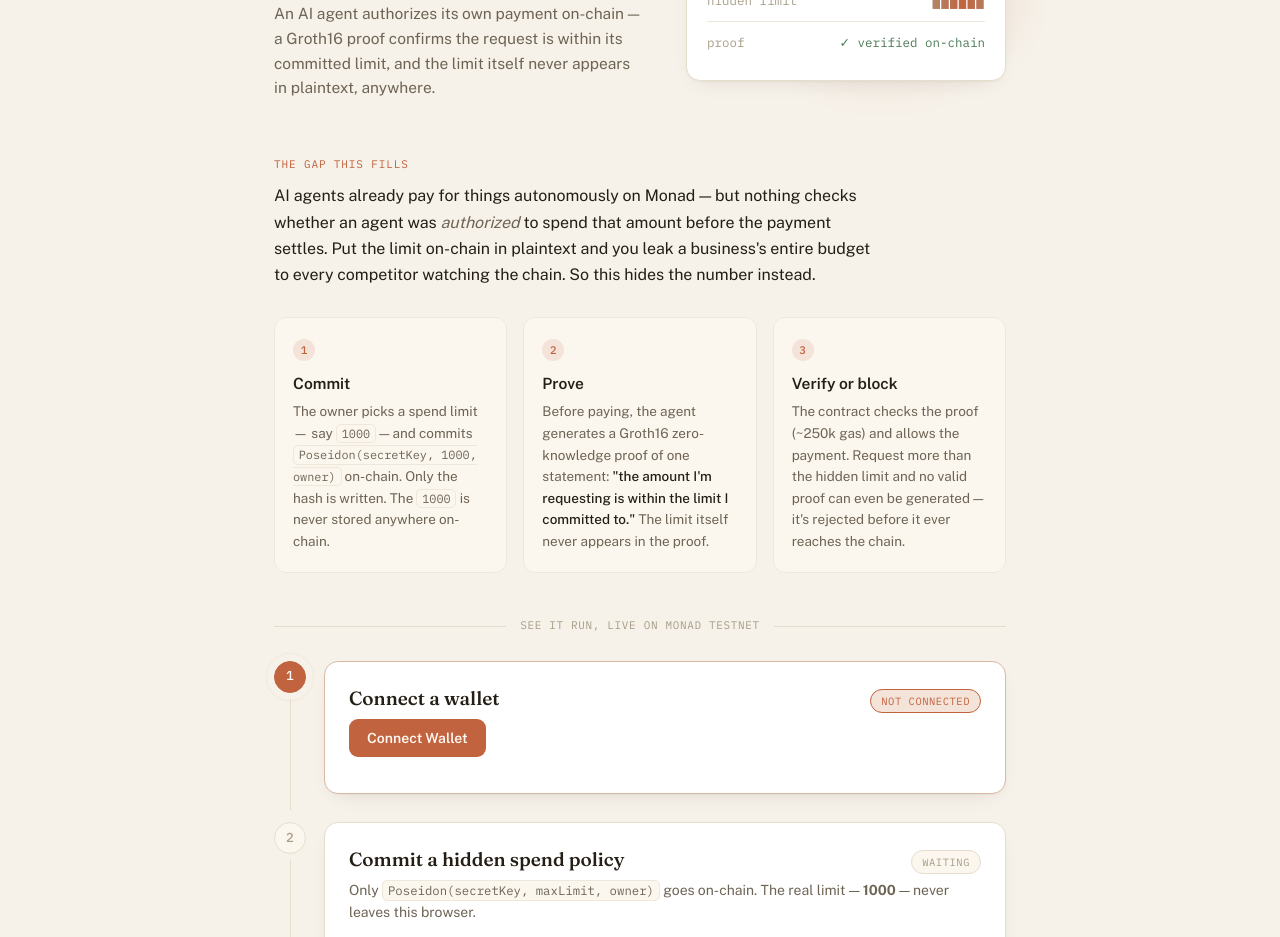
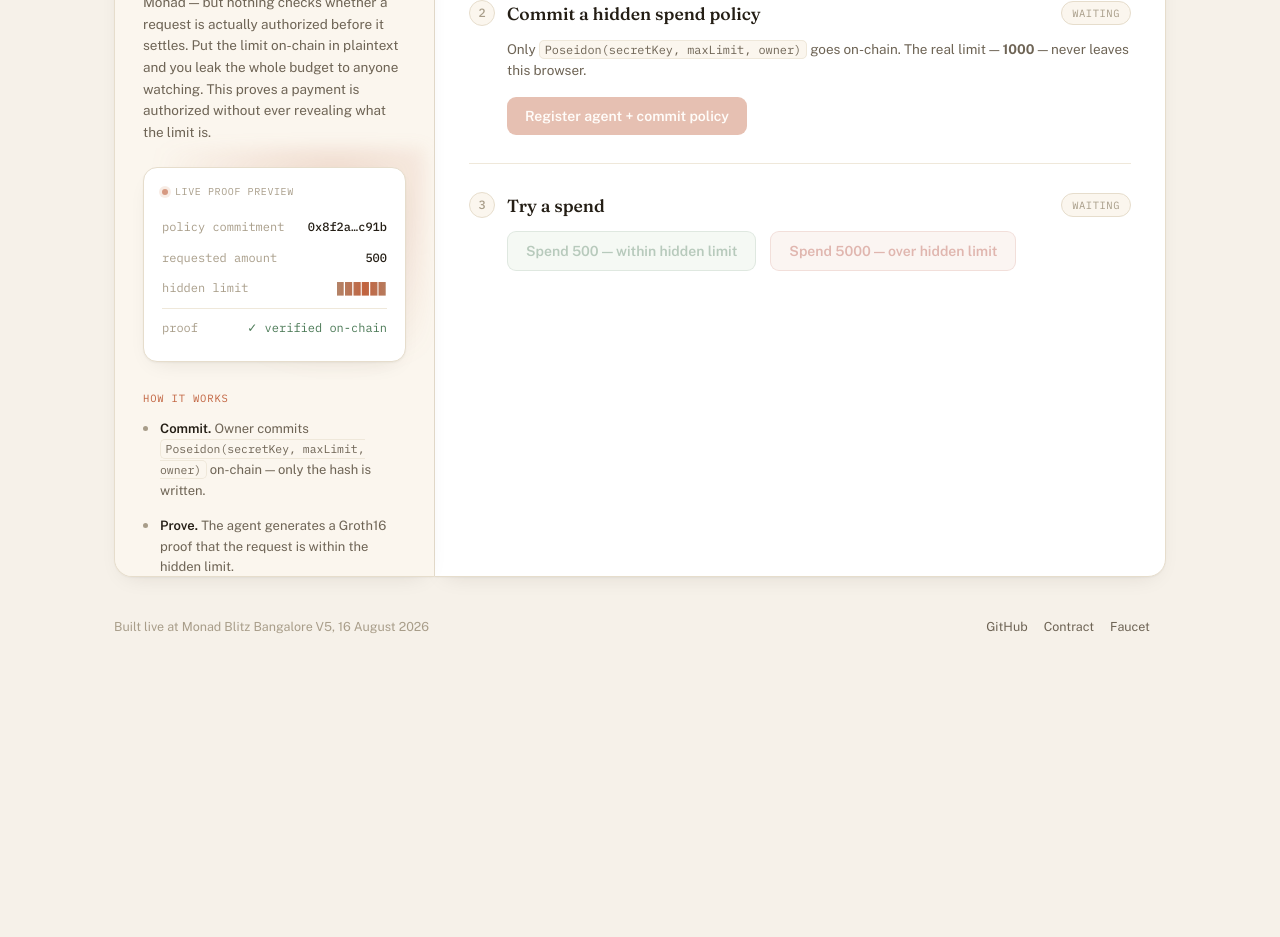
Before and after one commit to JMadhan1/Monad_blitz, a website with bundled scripts: page public/index.html in a window 1280 px wide. Shown: the part 277-1214 px from the top of the page. After the commit the page ends 973 px from the top, so only its background shows below. Built offline with nearby package versions, Linux system fonts and the light colour scheme; a script that the page names is missing.

Commit message:
Rebuild UI as a two-pane app shell instead of a scrolling landing page
Replace the stacked-cards/scroll layout with a persistent bounded
app frame: sticky context panel (hero, live-proof ledger card,
condensed how-it-works) on the left, unified console panel (the
actual 3-step flow, no longer separate floating cards) on the right.
Matches the shape of real dApp UIs (Uniswap/Safe-style) instead of a
marketing page. All functional element IDs left untouched — zero
change to app.js, verified nothing broke.

```diff
--- a/public/index.html
+++ b/public/index.html
@@ -33,15 +33,12 @@
     </div>
   </header>
 
-  <main class="wrap">
-    <section class="hero">
-      <div class="hero-grid">
-        <div class="hero-copy">
+  <main class="app-shell">
+    <aside class="about-pane">
       <h1>Prove you can afford it.<br />Reveal nothing.</h1>
-          <p class="hero-sub">An AI agent authorizes its own payment on-chain — a Groth16 proof confirms the request is within its committed limit, and the limit itself never appears in plaintext, anywhere.</p>
-        </div>
-        <div class="hero-visual" aria-hidden="true">
-          <div class="ledger-card">
+      <p class="hero-sub">AI agents already pay autonomously on Monad — but nothing checks whether a request is actually authorized before it settles. Put the limit on-chain in plaintext and you leak the whole budget to anyone watching. This proves a payment is authorized without ever revealing what the limit is.</p>
+
+      <div class="ledger-card" aria-hidden="true">
         <div class="ledger-head"><span class="ledger-dot"></span>live proof preview</div>
         <div class="ledger-row">
           <span class="ledger-label">policy commitment</span>
@@ -61,85 +58,65 @@
           <span class="ledger-value ledger-pass">✓ verified on-chain</span>
         </div>
       </div>
+
+      <div class="about-steps" id="how-it-works">
+        <p class="explainer-kicker">How it works</p>
+        <ol class="about-steps-list">
+          <li><strong>Commit.</strong> Owner commits <code>Poseidon(secretKey, maxLimit, owner)</code> on-chain — only the hash is written.</li>
+          <li><strong>Prove.</strong> The agent generates a Groth16 proof that the request is within the hidden limit.</li>
+          <li><strong>Verify or block.</strong> The contract checks the proof. An over-limit request can't even produce one — it never reaches the chain.</li>
+        </ol>
       </div>
-      </div>
-    </section>
+    </aside>
 
-    <section class="explainer" id="how-it-works">
-      <p class="explainer-kicker">The gap this fills</p>
-      <p class="explainer-lead">AI agents already pay for things autonomously on Monad — but nothing checks whether an agent was <em>authorized</em> to spend that amount before the payment settles. Put the limit on-chain in plaintext and you leak a business's entire budget to every competitor watching the chain. So this hides the number instead.</p>
-
-      <div class="explainer-grid">
-        <div class="explainer-card">
-          <span class="explainer-mark">1</span>
-          <h3>Commit</h3>
-          <p>The owner picks a spend limit — say <code>1000</code> — and commits <code>Poseidon(secretKey, 1000, owner)</code> on-chain. Only the hash is written. The <code>1000</code> is never stored anywhere on-chain.</p>
-        </div>
-        <div class="explainer-card">
-          <span class="explainer-mark">2</span>
-          <h3>Prove</h3>
-          <p>Before paying, the agent generates a Groth16 zero-knowledge proof of one statement: <em>"the amount I'm requesting is within the limit I committed to."</em> The limit itself never appears in the proof.</p>
-        </div>
-        <div class="explainer-card">
-          <span class="explainer-mark">3</span>
-          <h3>Verify or block</h3>
-          <p>The contract checks the proof (~250k gas) and allows the payment. Request more than the hidden limit and no valid proof can even be generated — it's rejected before it ever reaches the chain.</p>
-        </div>
-      </div>
-    </section>
-
-    <div class="section-divider">
-      <span>See it run, live on Monad Testnet</span>
-    </div>
-
-    <section class="stage" data-state="active" id="stage1">
-      <div class="stage-rail">
-        <span class="stage-num">1</span>
-        <span class="stage-connector"></span>
-      </div>
-      <div class="stage-body">
-        <div class="stage-head">
+    <section class="console-pane">
+      <div class="console-panel">
+        <div class="console-step" data-state="active" id="stage1">
+          <div class="console-step-head">
+            <span class="step-badge">1</span>
             <h2>Connect a wallet</h2>
             <span class="pill" id="stage1Pill">not connected</span>
           </div>
+          <div class="console-step-body">
             <div class="stage-row">
               <button id="connectBtn" class="btn btn-primary">Connect Wallet</button>
               <span id="account" class="mono account-addr"></span>
             </div>
             <div class="contract-info" id="contractRow"></div>
           </div>
-    </section>
+        </div>
 
-    <section class="stage" data-state="idle" id="stage2">
-      <div class="stage-rail">
-        <span class="stage-num">2</span>
-        <span class="stage-connector"></span>
-      </div>
-      <div class="stage-body">
-        <div class="stage-head">
+        <div class="console-divider"></div>
+
+        <div class="console-step" data-state="idle" id="stage2">
+          <div class="console-step-head">
+            <span class="step-badge">2</span>
             <h2>Commit a hidden spend policy</h2>
             <span class="pill" id="stage2Pill">waiting</span>
           </div>
+          <div class="console-step-body">
             <p class="stage-hint">Only <code>Poseidon(secretKey, maxLimit, owner)</code> goes on-chain. The real limit — <strong>1000</strong> — never leaves this browser.</p>
             <button id="setupBtn" class="btn btn-primary" disabled>Register agent + commit policy</button>
             <pre id="setupLog" class="console" data-empty="true"></pre>
           </div>
-    </section>
+        </div>
 
-    <section class="stage" data-state="idle" id="stage3">
-      <div class="stage-rail">
-        <span class="stage-num">3</span>
-      </div>
-      <div class="stage-body">
-        <div class="stage-head">
+        <div class="console-divider"></div>
+
+        <div class="console-step" data-state="idle" id="stage3">
+          <div class="console-step-head">
+            <span class="step-badge">3</span>
             <h2>Try a spend</h2>
             <span class="pill" id="stage3Pill">waiting</span>
           </div>
+          <div class="console-step-body">
             <div class="stage-row">
               <button id="passBtn" class="btn btn-good" disabled>Spend 500 — within hidden limit</button>
               <button id="failBtn" class="btn btn-bad" disabled>Spend 5000 — over hidden limit</button>
             </div>
             <pre id="spendLog" class="console" data-empty="true"></pre>
+          </div>
+        </div>
       </div>
     </section>
   </main>
--- a/public/style.css
+++ b/public/style.css
@@ -172,50 +172,64 @@ code {
   box-shadow: 0 0 0 3px var(--good-bg);
 }
 
-/* ---- layout ---------------------------------------------------- */
-.wrap { max-width: 780px; margin: 0 auto; padding: 56px 24px 40px; position: relative; z-index: 1; }
+/* ---- app shell -------------------------------------------------------- */
+.app-shell {
+  display: grid;
+  grid-template-columns: 320px 1fr;
+  max-width: 1100px;
+  margin: 32px auto 40px;
+  padding: 0 24px;
+  position: relative;
+  z-index: 1;
+}
 
-/* ---- hero -------------------------------------------------------- */
-.hero { margin-bottom: 56px; }
-.hero-grid {
-  display: grid;
-  grid-template-columns: 1.15fr 1fr;
-  gap: 44px;
-  align-items: center;
+.about-pane {
+  background: var(--surface-2);
+  border: 1px solid var(--border);
+  border-right: none;
+  border-radius: 18px 0 0 18px;
+  padding: 32px 28px;
+  position: sticky;
+  top: 24px;
+  align-self: start;
+  max-height: calc(100vh - 48px);
+  overflow-y: auto;
+  box-shadow: var(--shadow);
+  z-index: 1;
 }
-.hero h1 {
-  font-size: clamp(30px, 4.4vw, 40px);
+.about-pane h1 {
+  font-size: clamp(23px, 2.4vw, 28px);
   font-weight: 550;
-  letter-spacing: -0.015em;
-  line-height: 1.12;
+  letter-spacing: -0.01em;
+  line-height: 1.18;
 }
 .hero-sub {
   color: var(--ink-dim);
-  font-size: 15.5px;
-  max-width: 42ch;
-  margin: 18px 0 0;
+  font-size: 13.5px;
+  margin: 14px 0 24px;
   line-height: 1.6;
 }
 
-/* ---- hero ledger visual -------------------------------------------------------- */
-.hero-visual { position: relative; }
-.hero-visual::before {
-  content: "";
-  position: absolute;
-  inset: -30px;
-  background: radial-gradient(circle at 60% 30%, color-mix(in srgb, var(--accent) 22%, transparent), transparent 65%);
-  filter: blur(8px);
-  z-index: -1;
-}
+/* ---- ledger card -------------------------------------------------------- */
 .ledger-card {
+  position: relative;
   background: var(--surface);
   border: 1px solid var(--border);
   border-radius: 14px;
-  padding: 18px 20px 20px;
+  padding: 16px 18px 18px;
   box-shadow: var(--shadow);
   font-family: "IBM Plex Mono", monospace;
   animation: card-rise 0.6s cubic-bezier(0.16, 1, 0.3, 1) backwards;
   animation-delay: 0.1s;
+  margin-bottom: 28px;
+}
+.ledger-card::before {
+  content: "";
+  position: absolute;
+  inset: -20px;
+  background: radial-gradient(circle at 70% 20%, color-mix(in srgb, var(--accent) 18%, transparent), transparent 65%);
+  filter: blur(8px);
+  z-index: -1;
 }
 @keyframes card-rise {
   from { opacity: 0; transform: translateY(10px); }
@@ -225,11 +239,11 @@ code {
   display: flex;
   align-items: center;
   gap: 7px;
-  font-size: 10.5px;
+  font-size: 10px;
   text-transform: uppercase;
   letter-spacing: 0.06em;
   color: var(--ink-faint);
-  margin-bottom: 14px;
+  margin-bottom: 12px;
 }
 .ledger-dot {
   width: 6px;
@@ -247,9 +261,9 @@ code {
   display: flex;
   justify-content: space-between;
   align-items: baseline;
-  gap: 12px;
-  font-size: 12.5px;
-  padding: 7px 0;
+  gap: 10px;
+  font-size: 12px;
+  padding: 6px 0;
   font-variant-numeric: tabular-nums;
 }
 .ledger-label { color: var(--ink-faint); }
@@ -270,90 +284,41 @@ code {
 .ledger-result .ledger-value { font-weight: 400; }
 .ledger-pass { color: var(--good); }
 
-/* ---- explainer -------------------------------------------------------- */
-.explainer { margin-bottom: 44px; }
+/* ---- about steps -------------------------------------------------------- */
 .explainer-kicker {
   font-family: "IBM Plex Mono", monospace;
-  font-size: 11px;
+  font-size: 10.5px;
   text-transform: uppercase;
   letter-spacing: 0.08em;
   color: var(--accent);
-  margin: 0 0 10px;
+  margin: 0 0 12px;
 }
-.explainer-lead {
-  font-size: 16px;
-  line-height: 1.65;
-  color: var(--ink);
-  max-width: 62ch;
-  margin: 0 0 28px;
+.about-steps-list {
+  list-style: none;
+  margin: 0;
+  padding: 0;
+  display: flex;
+  flex-direction: column;
+  gap: 14px;
 }
-.explainer-lead em { color: var(--ink-dim); font-style: italic; }
-
-.explainer-grid {
-  display: grid;
-  grid-template-columns: repeat(3, 1fr);
-  gap: 16px;
-}
-.explainer-card {
-  background: var(--surface-2);
-  border: 1px solid var(--border-soft);
-  border-radius: 12px;
-  padding: 18px 18px 20px;
-}
-.explainer-mark {
-  display: inline-flex;
-  align-items: center;
-  justify-content: center;
-  width: 22px;
-  height: 22px;
-  border-radius: 50%;
-  background: var(--accent-wash);
-  color: var(--accent);
-  font-family: "IBM Plex Mono", monospace;
-  font-size: 11px;
-  font-weight: 500;
-  margin-bottom: 10px;
-}
-.explainer-card h3 {
-  font-size: 15.5px;
-  font-weight: 600;
-  font-family: "Public Sans", sans-serif;
-  margin: 0 0 6px;
-  color: var(--ink);
-}
-.explainer-card p {
-  font-size: 13.5px;
+.about-steps-list li {
+  font-size: 13px;
   line-height: 1.6;
   color: var(--ink-dim);
-  margin: 0;
+  padding-left: 17px;
+  position: relative;
 }
-.explainer-card em { color: var(--ink); font-style: normal; font-weight: 500; }
-
-.section-divider {
-  display: flex;
-  align-items: center;
-  gap: 14px;
-  margin: 0 0 26px;
+.about-steps-list li::before {
+  content: "";
+  position: absolute;
+  left: 0;
+  top: 7px;
+  width: 5px;
+  height: 5px;
+  border-radius: 50%;
+  background: var(--ink-faint);
 }
-.section-divider::before,
-.section-divider::after {
-  content: "";
-  flex: 1;
-  height: 1px;
-  background: var(--border);
-}
-.section-divider span {
-  font-family: "IBM Plex Mono", monospace;
-  font-size: 11px;
-  text-transform: uppercase;
-  letter-spacing: 0.06em;
-  color: var(--ink-faint);
-  white-space: nowrap;
-}
-
-@media (max-width: 560px) {
-  .explainer-grid { grid-template-columns: 1fr; }
-}
+.about-steps-list li strong { color: var(--ink); font-weight: 600; }
 
 /* ---- wallet picker -------------------------------------------------------- */
 .wallet-picker-overlay {
@@ -415,43 +380,53 @@ code {
 }
 .wallet-picker-cancel:hover { color: var(--ink-dim); }
 
-/* ---- stage cards -------------------------------------------------------- */
-.stage {
+/* ---- console panel (the app itself) -------------------------------------------------------- */
+.console-pane {
+  background: var(--surface);
+  border: 1px solid var(--border);
+  border-radius: 0 18px 18px 0;
+  box-shadow: var(--shadow);
+}
+.console-panel { display: flex; flex-direction: column; }
+.console-step {
+  padding: 28px 34px;
+  transition: background 0.2s ease;
+}
+.console-step:first-child { border-radius: 0 18px 0 0; }
+.console-step:last-child { border-radius: 0 0 18px 0; }
+.console-step[data-state="active"] { background: color-mix(in srgb, var(--accent) 4%, transparent); }
+.console-divider { height: 1px; background: var(--border-soft); margin: 0 34px; }
+
+.console-step-head {
   display: flex;
-  gap: 18px;
-  margin-bottom: 6px;
+  align-items: center;
+  gap: 12px;
+  margin-bottom: 4px;
 }
-.stage-rail {
-  display: flex;
-  flex-direction: column;
-  align-items: center;
-  flex-shrink: 0;
-  width: 32px;
-}
-.stage-num {
-  width: 32px;
-  height: 32px;
+.step-badge {
+  width: 26px;
+  height: 26px;
   border-radius: 50%;
   display: flex;
   align-items: center;
   justify-content: center;
   font-family: "IBM Plex Mono", monospace;
-  font-size: 13px;
+  font-size: 12px;
   font-weight: 500;
   background: var(--surface-2);
   border: 1px solid var(--border);
   color: var(--ink-faint);
+  flex-shrink: 0;
+  position: relative;
   transition: background 0.25s ease, border-color 0.25s ease, color 0.25s ease;
-  position: relative;
-  flex-shrink: 0;
 }
-.stage[data-state="active"] .stage-num,
-.stage[data-state="done"] .stage-num {
+.console-step[data-state="active"] .step-badge,
+.console-step[data-state="done"] .step-badge {
   background: var(--accent);
   border-color: var(--accent);
   color: var(--accent-ink);
 }
-.stage[data-state="active"] .stage-num::after {
+.console-step[data-state="active"] .step-badge::after {
   content: "";
   position: absolute;
   inset: -5px;
@@ -464,32 +439,7 @@ code {
   from { transform: scale(0.85); opacity: 0.6; }
   to { transform: scale(1.25); opacity: 0; }
 }
-.stage-connector {
-  flex: 1;
-  width: 1px;
-  background: var(--border);
-  margin: 6px 0;
-  min-height: 40px;
-}
-.stage-body {
-  flex: 1;
-  background: var(--surface);
-  border: 1px solid var(--border);
-  border-radius: 14px;
-  padding: 22px 24px 24px;
-  margin-bottom: 22px;
-  box-shadow: var(--shadow);
-  transition: border-color 0.2s ease, transform 0.2s ease;
-}
-.stage[data-state="active"] .stage-body { border-color: color-mix(in srgb, var(--accent) 30%, var(--border)); }
-.stage-head {
-  display: flex;
-  align-items: baseline;
-  justify-content: space-between;
-  gap: 12px;
-  margin-bottom: 6px;
-}
-.stage h2 { font-size: 19px; font-weight: 550; }
+.console-step h2 { font-size: 17.5px; font-weight: 550; flex: 1; }
 
 .pill {
   font-family: "IBM Plex Mono", monospace;
@@ -503,14 +453,17 @@ code {
   padding: 3px 10px;
   white-space: nowrap;
   transition: all 0.2s ease;
+  flex-shrink: 0;
 }
-.stage[data-state="active"] .pill { color: var(--accent); border-color: var(--accent); background: var(--accent-wash); }
-.stage[data-state="done"] .pill { color: var(--good); border-color: var(--good); background: var(--good-bg); }
+.console-step[data-state="active"] .pill { color: var(--accent); border-color: var(--accent); background: var(--accent-wash); }
+.console-step[data-state="done"] .pill { color: var(--good); border-color: var(--good); background: var(--good-bg); }
+
+.console-step-body { padding-left: 38px; margin-top: 12px; }
 
 .stage-hint {
   color: var(--ink-dim);
-  font-size: 14px;
-  margin: 4px 0 16px;
+  font-size: 13.5px;
+  margin: 0 0 16px;
   line-height: 1.55;
 }
 
@@ -579,7 +532,7 @@ code {
   justify-content: space-between;
   flex-wrap: wrap;
   gap: 10px;
-  max-width: 780px;
+  max-width: 1100px;
   margin: 24px auto 60px;
   padding: 0 24px;
   color: var(--ink-faint);
@@ -589,11 +542,22 @@ code {
 .foot a:hover { color: var(--accent); }
 .foot-links { display: flex; align-items: center; gap: 16px; }
 
-@media (max-width: 720px) {
-  .hero-grid { grid-template-columns: 1fr; }
-  .hero-visual { max-width: 380px; }
+@media (max-width: 860px) {
+  .app-shell { grid-template-columns: 1fr; margin: 20px auto 30px; padding: 0 16px; }
+  .about-pane {
+    position: static;
+    max-height: none;
+    border-radius: 18px 18px 0 0;
+    border-right: 1px solid var(--border);
+    border-bottom: none;
+  }
+  .console-pane { border-radius: 0 0 18px 18px; }
+  .console-step:first-child { border-radius: 0; }
+  .console-step:last-child { border-radius: 0 0 18px 18px; }
 }
 @media (max-width: 520px) {
-  .stage { gap: 12px; }
-  .stage-body { padding: 18px 16px 20px; }
+  .console-step { padding: 22px 18px; }
+  .console-divider { margin: 0 18px; }
+  .console-step-body { padding-left: 0; }
+  .about-pane { padding: 26px 20px; }
 }
```
Lines whose indentation alone changed are shown as unchanged.
